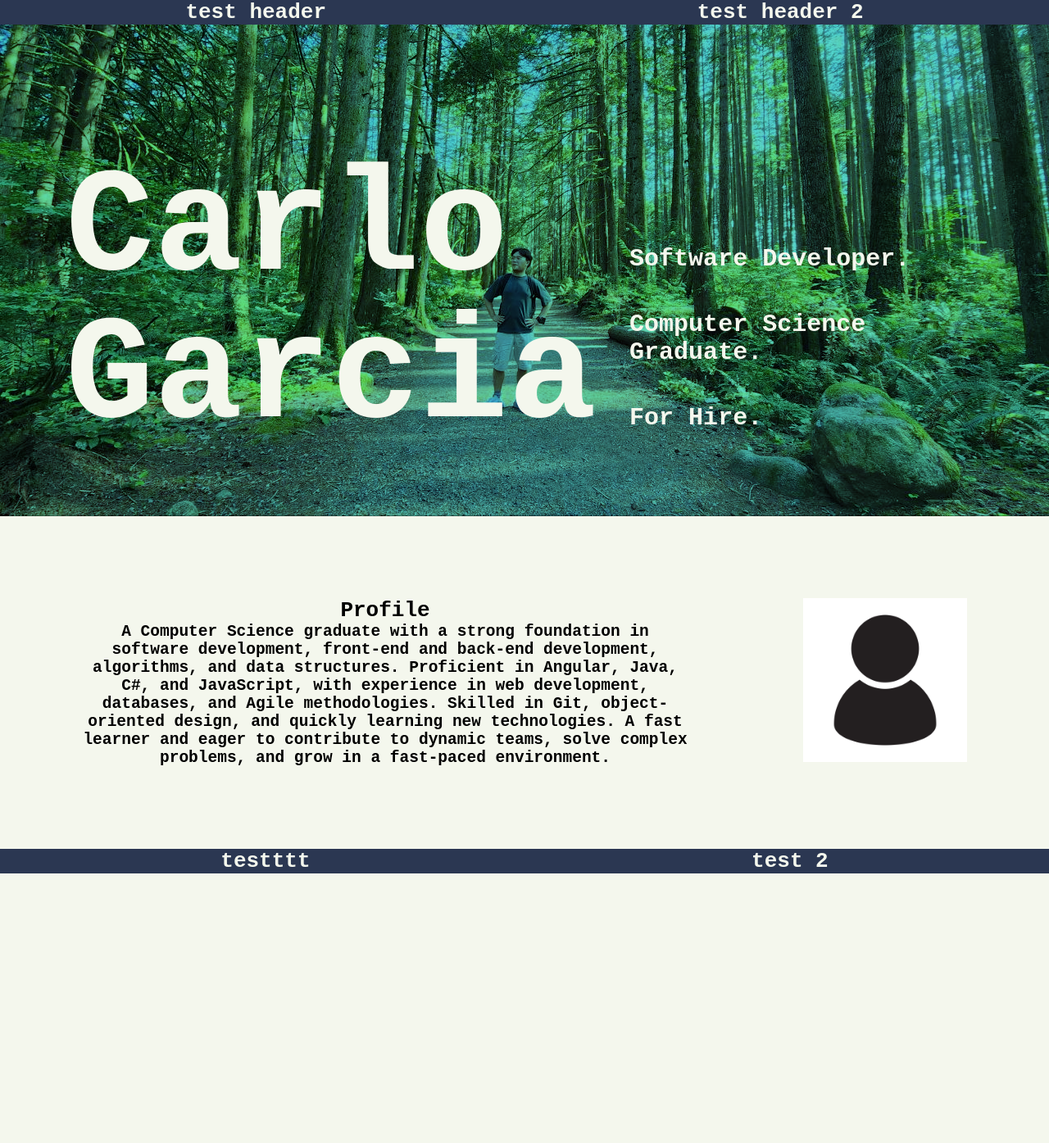
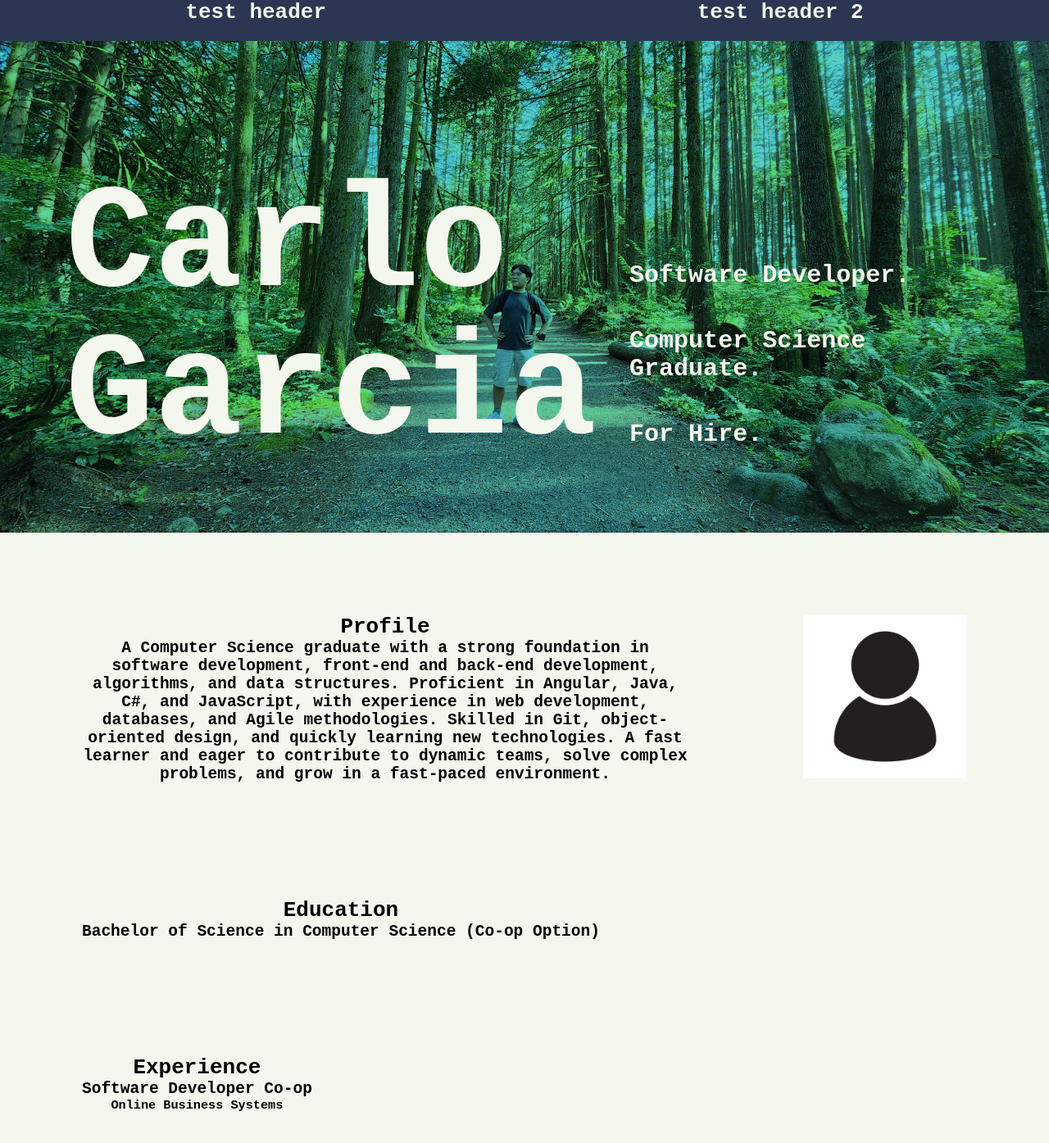
Before and after one commit to cgarcia2900/cgarcia2900.github.io, a Jekyll site: the page built from index.html, in a window 1280 px wide and 1400 px high. Shown: the top 1395 px of the window at 82% size. Built offline with Jekyll 4.4.1, drawn with Linux system fonts in a browser that asks for light colours.

Commit message:
started filling in some content

```diff
--- a/_sass/header.scss
+++ b/_sass/header.scss
@@ -6,4 +6,6 @@
     justify-content: space-around;
     position:sticky;
     top:0;
+
+    height: 50px;
 }
--- a/assets/css/styles.scss
+++ b/assets/css/styles.scss
@@ -30,3 +30,35 @@ body {
 #profile span {
     margin: 70px;
 }
+
+#education {
+    display: flex;
+}
+
+#education span {
+    margin: 70px;
+}
+
+#experience {
+    display: flex;
+}
+
+#experience span {
+    margin: 70px;
+}
+
+#skills {
+    display: flex;
+}
+
+#skills span {
+    margin: 70px;
+}
+
+#projects {
+    display: flex;
+}
+
+#projects span {
+    margin: 70px;
+}
--- a/index.html
+++ b/index.html
@@ -15,12 +15,26 @@ layout: default
         </span>
     </div>
     <div id="education">
-
+        <span>
+            <h1>Education</h1>
+            <h2>Bachelor of Science in Computer Science (Co-op Option)</h2>
+        </span>
     </div>
     <div id="experience">
-
+        <span>
+            <h1>Experience</h1>
+            <h2>Software Developer Co-op</h2>
+            <h3>Online Business Systems</h3>
+        </span>
+    </div>
+    <div id="skills">
+        <span>
+            <h1>Skills</h1>
+        </span>
     </div>
     <div id="projects">
-
+        <span>
+            <h1>Projects</h1>
+        </span>
     </div>
 </html>
```
